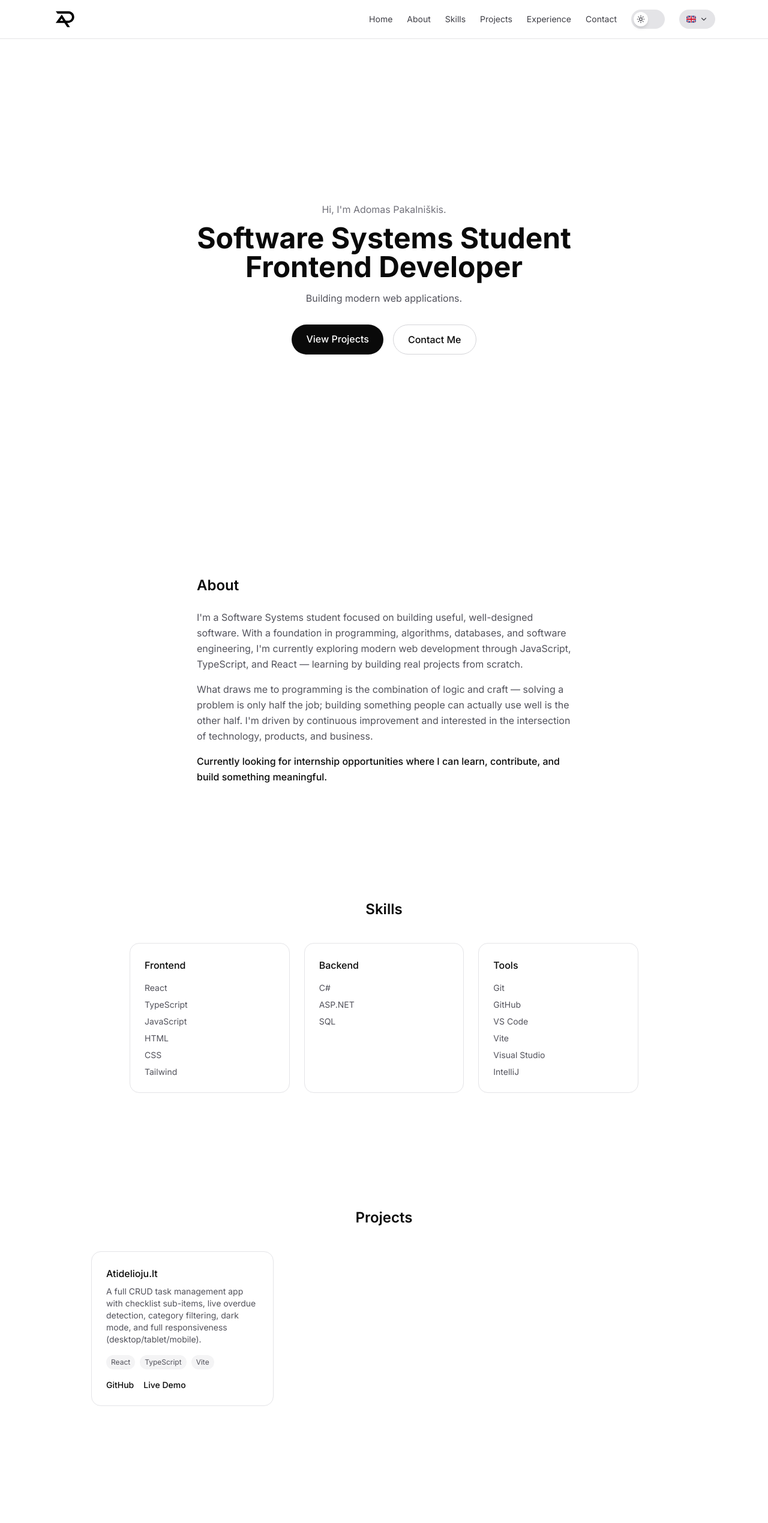
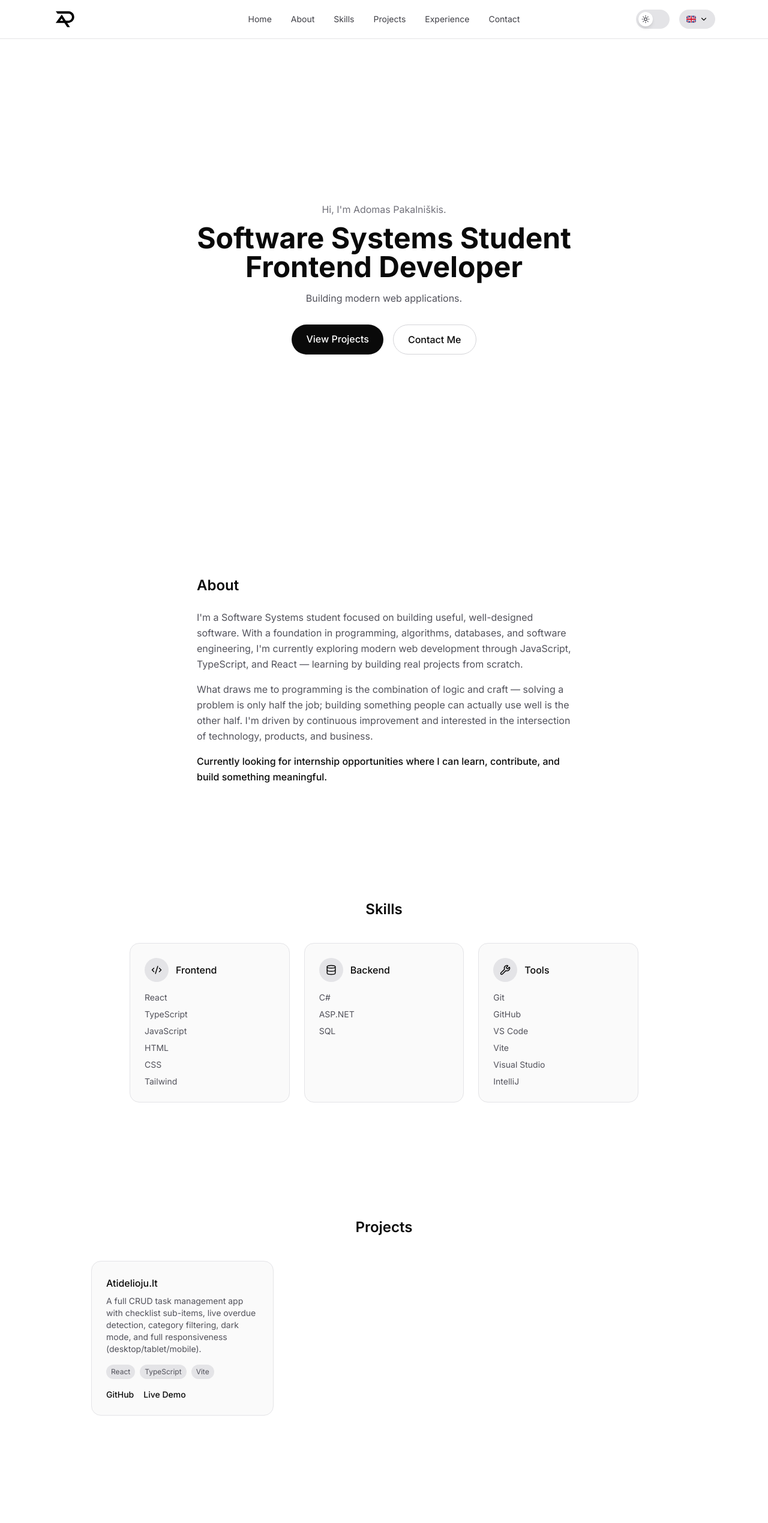
Before and after one commit to AD0MAS/personal-portfolio, a React (Vite) app: page / in a window 1280 px wide. Shown: the top 2539 px of the page at 60% size. Built offline with nearby package versions, Linux system fonts and the light colour scheme.

Commit message:
Polish visual design: card hover states, navbar layout, dark mode contrast

```diff
--- a/src/components/Contact.tsx
+++ b/src/components/Contact.tsx
@@ -38,7 +38,7 @@ function Contact() {
           href="https://github.com/AD0MAS"
           target="_blank"
           rel="noopener noreferrer"
-          className="border border-gray-300 dark:border-gray-700 px-6 py-3 rounded-full font-medium hover:bg-gray-50 dark:hover:bg-gray-800 transition"
+          className="border border-gray-300 dark:border-gray-600 px-6 py-3 rounded-full font-medium hover:bg-gray-50 dark:hover:bg-gray-800 transition"
         >
           {t.contact.github}
         </a>
@@ -47,7 +47,7 @@ function Contact() {
           href="https://linkedin.com/in/adomas-pakalniskis"
           target="_blank"
           rel="noopener noreferrer"
-          className="border border-gray-300 dark:border-gray-700 px-6 py-3 rounded-full font-medium hover:bg-gray-50 dark:hover:bg-gray-800 transition"
+          className="border border-gray-300 dark:border-gray-600 px-6 py-3 rounded-full font-medium hover:bg-gray-50 dark:hover:bg-gray-800 transition"
         >
           {t.contact.linkedin}
         </a>
--- a/src/components/Experience.tsx
+++ b/src/components/Experience.tsx
@@ -1,4 +1,7 @@
+import { GraduationCap, Waves, Wrench } from 'lucide-react'
 import { useLanguage } from '../hooks/useLanguage'
+
+const ICONS = [GraduationCap, Waves, Wrench]
 
 /** Experience section: brief highlights from work history, most recent first. */
 function Experience() {
@@ -10,14 +13,25 @@ function Experience() {
         {t.experience.heading}
       </h2>
 
-      <div className="space-y-8">
-        {t.experience.entries.map((entry) => (
+      <div className="space-y-4">
+        {t.experience.entries.map((entry, index) => {
+          const Icon = ICONS[index]
+
+          return (
             <div
               key={entry.role}
-            className="border-l-2 border-gray-200 dark:border-gray-800 pl-6"
+              className="border border-gray-200 dark:border-gray-800 bg-gray-50 dark:bg-gray-900 rounded-2xl p-6 hover:bg-gray-100 dark:hover:bg-gray-800 hover:scale-[1.02] hover:shadow-md transition-all duration-200"
             >
+              <div className="flex gap-4">
+                <div className="shrink-0 w-10 h-10 rounded-full bg-gray-200 dark:bg-gray-700 flex items-center justify-center">
+                  <Icon size={18} className="text-foreground" />
+                </div>
+
+                <div className="flex-1 min-w-0">
                   <div className="flex flex-wrap items-baseline justify-between gap-x-4">
-              <h3 className="font-medium text-foreground">{entry.role}</h3>
+                    <h3 className="font-medium text-foreground">
+                      {entry.role}
+                    </h3>
                     <span className="text-sm text-gray-500 dark:text-gray-400">
                       {entry.period}
                     </span>
@@ -29,7 +43,10 @@ function Experience() {
                     {entry.description}
                   </p>
                 </div>
-        ))}
+              </div>
+            </div>
+          )
+        })}
       </div>
     </section>
   )
--- a/src/components/Hero.tsx
+++ b/src/components/Hero.tsx
@@ -31,7 +31,7 @@ function Hero() {
 
         <a
           href="#contact"
-          className="border border-gray-300 dark:border-gray-700 px-6 py-3 rounded-full font-medium hover:bg-gray-50 dark:hover:bg-gray-800 transition"
+          className="border border-gray-300 dark:border-gray-600 px-6 py-3 rounded-full font-medium hover:bg-gray-50 dark:hover:bg-gray-800 transition"
         >
           {t.hero.contactMe}
         </a>
--- a/src/components/LanguageToggle.tsx
+++ b/src/components/LanguageToggle.tsx
@@ -41,14 +41,14 @@ function LanguageToggle() {
       <button
         onClick={() => setIsOpen(!isOpen)}
         aria-label="Change language"
-        className="h-8 flex items-center gap-1.5 px-3 rounded-full bg-gray-200 dark:bg-gray-800 text-sm cursor-pointer"
+        className="h-8 flex items-center gap-1.5 px-3 rounded-full bg-gray-200 dark:bg-gray-700 text-sm transition-transform cursor-pointer"
       >
         <FlagIcon code={active.code} />
         {isOpen ? <ChevronUp size={14} /> : <ChevronDown size={14} />}
       </button>
 
       {isOpen && (
-        <ul className="absolute right-0 mt-2 w-40 bg-background border border-gray-200 dark:border-gray-800 rounded-xl shadow-lg overflow-hidden">
+        <ul className="absolute right-0 mt-2 w-40 bg-background dark:bg-gray-900 border border-gray-200 dark:border-gray-700 rounded-xl shadow-lg overflow-hidden">
           {LANGUAGES.map((lang) => (
             <li key={lang.code}>
               <button
--- a/src/components/Navbar.tsx
+++ b/src/components/Navbar.tsx
@@ -20,7 +20,7 @@ function Navbar() {
 
   return (
     <nav className="fixed top-0 left-0 w-full bg-background/60 backdrop-blur-lg border-b border-gray-200 dark:border-gray-800 z-50">
-      <div className="max-w-6xl mx-auto flex items-center justify-between px-6 py-4">
+      <div className="max-w-6xl mx-auto flex items-center justify-between px-6 py-4 md:grid md:grid-cols-3">
         <a href="#" aria-label="Home" className="relative w-10 h-8 block">
           <img
             src="/logo-light.svg"
@@ -34,19 +34,23 @@ function Navbar() {
           />
         </a>
 
-        <ul className="hidden md:flex items-center gap-6 text-sm text-gray-700 dark:text-gray-300">
+        <ul className="hidden md:flex items-center justify-self-center gap-2 text-sm text-gray-700 dark:text-gray-300">
           {navLinks.map((link) => (
             <li key={link.href}>
-              <a href={link.href}>{link.label}</a>
+              <a
+                href={link.href}
+                className="block px-3 py-1.5 rounded-full hover:bg-gray-100 dark:hover:bg-gray-800 hover:text-foreground transition-all duration-200 whitespace-nowrap"
+              >
+                {link.label}
+              </a>
             </li>
           ))}
-          <li className="flex items-center">
-            <ThemeToggle />
-          </li>
-          <li className="flex items-center">
-            <LanguageToggle />
-          </li>
         </ul>
+
+        <div className="hidden md:flex items-center justify-self-end gap-4">
+          <ThemeToggle />
+          <LanguageToggle />
+        </div>
 
         <div className="flex items-center gap-4 md:hidden">
           <ThemeToggle />
--- a/src/components/ProjectCard.tsx
+++ b/src/components/ProjectCard.tsx
@@ -7,7 +7,7 @@ interface ProjectCardProps {
 /** Card displaying a single project: title, description, tech tags, and links. */
 function ProjectCard({ project }: ProjectCardProps) {
   return (
-    <div className="border border-gray-200 dark:border-gray-800 rounded-2xl p-6 flex flex-col">
+    <div className="border border-gray-200 dark:border-gray-800 bg-gray-50 dark:bg-gray-900 rounded-2xl p-6 flex flex-col hover:bg-gray-100 dark:hover:bg-gray-800 hover:scale-[1.02] hover:shadow-md transition-all duration-200">
       <h3 className="font-medium text-foreground mb-2">{project.title}</h3>
       <p className="text-gray-600 dark:text-gray-400 text-sm mb-4 flex-1">
         {project.description}
@@ -17,7 +17,7 @@ function ProjectCard({ project }: ProjectCardProps) {
         {project.tech.map((tech) => (
           <span
             key={tech}
-            className="text-xs text-gray-600 dark:text-gray-400 bg-gray-100 dark:bg-gray-800 px-2 py-1 rounded-full"
+            className="text-xs text-gray-600 dark:text-gray-300 bg-gray-200 dark:bg-gray-700 px-2 py-1 rounded-full"
           >
             {tech}
           </span>
--- a/src/components/Skills.tsx
+++ b/src/components/Skills.tsx
@@ -1,5 +1,12 @@
+import { Code2, Database, Wrench } from 'lucide-react'
 import { skillCategories } from '../data/skills'
 import { useLanguage } from '../hooks/useLanguage'
+
+const CATEGORY_ICONS: Record<string, typeof Code2> = {
+  Frontend: Code2,
+  Backend: Database,
+  Tools: Wrench,
+}
 
 /** Skills section: technical skills grouped into cards by category. */
 function Skills() {
@@ -12,21 +19,31 @@ function Skills() {
       </h2>
 
       <div className="grid sm:grid-cols-3 gap-6">
-        {skillCategories.map((category) => (
+        {skillCategories.map((category) => {
+          const Icon = CATEGORY_ICONS[category.title]
+
+          return (
             <div
               key={category.title}
-            className="border border-gray-200 dark:border-gray-800 rounded-2xl p-6"
+              className="border border-gray-200 dark:border-gray-800 bg-gray-50 dark:bg-gray-900 rounded-2xl p-6 hover:bg-gray-100 dark:hover:bg-gray-800 hover:scale-[1.02] hover:shadow-md transition-all duration-200"
             >
-            <h3 className="font-medium text-foreground mb-4">
+              <div className="flex items-center gap-3 mb-4">
+                <div className="w-10 h-10 rounded-full bg-gray-200 dark:bg-gray-700 flex items-center justify-center">
+                  <Icon size={18} className="text-foreground" />
+                </div>
+                <h3 className="font-medium text-foreground">
                   {category.title}
                 </h3>
+              </div>
+
               <ul className="space-y-2 text-gray-600 dark:text-gray-400 text-sm">
                 {category.skills.map((skill) => (
                   <li key={skill}>{skill}</li>
                 ))}
               </ul>
             </div>
-        ))}
+          )
+        })}
       </div>
     </section>
   )
--- a/src/components/ThemeToggle.tsx
+++ b/src/components/ThemeToggle.tsx
@@ -10,7 +10,7 @@ function ThemeToggle() {
     <button
       onClick={toggleTheme}
       aria-label={isDark ? 'Switch to light mode' : 'Switch to dark mode'}
-      className="relative w-14 h-8 rounded-full bg-gray-200 dark:bg-gray-800 transition-colors cursor-pointer"
+      className="relative w-14 h-8 rounded-full bg-gray-200 dark:bg-gray-700 transition-colors cursor-pointer"
     >
       <span
         className={`absolute top-1 left-1 w-6 h-6 rounded-full bg-white dark:bg-gray-900 shadow-md flex items-center justify-center transition-transform ${
```
Lines whose indentation alone changed are shown as unchanged.
